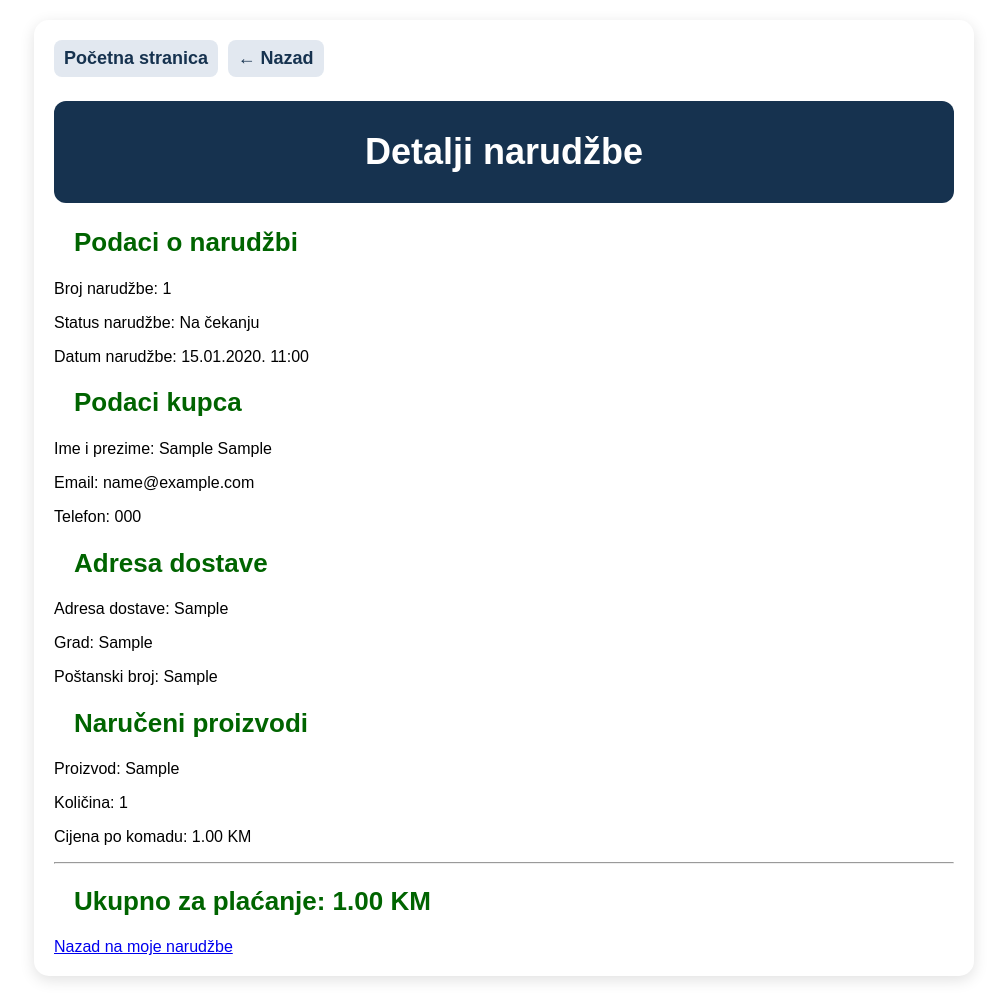
After one commit to gg053018-afk/internet-prodavnica, a Django app: page /moje-narudzbe/1/ in a window 1280 px wide. The commit adds this page. Shown: the whole page, without its empty margins (136-1143 px from the left). Run offline with Django 5.2, Linux system fonts and the light colour scheme; a user stored in the database is signed in; tables that the repository leaves empty hold one stand-in row (values such as "Sample post").

Commit message:
Dodani detalji narudzbe i uredjen CSS

```diff
--- a/proizvodi/static/proizvodi/style.css
+++ b/proizvodi/static/proizvodi/style.css
@@ -3,6 +3,12 @@ body {
     font-family: Arial, sans-serif;
     margin: 0;
     padding: 20px;
+}
+
+h2 {
+    color: darkgreen;
+    font-size: 26px;
+    margin-left: 20px;
 }
 
 h1 {
@@ -12,12 +18,9 @@ h1 {
     font-size: 36px;
     padding: 30px;
     border-radius: 12px;
-}
-
-h2 {
-    color: darkgreen;
-    font-size: 26px;
-    margin-left: 20px;
+    box-sizing: border-box;
+    max-width: 100%;
+    overflow-wrap: break-word;
 }
 
 .korisnicki-meni {
@@ -29,7 +32,7 @@ h2 {
 
 .korisnicki-meni p {
     color: #334155;
-    font-size: 16px;
+    font-size: 20px;
 }
 
 .korisnicki-meni a {
@@ -504,7 +507,7 @@ h2 {
 
 .stranica-prijave label {
     display: block;
-    font-size: 16px;
+    font-size: 20px;
     font-weight: bold;
     margin-top: 15px;
     margin-bottom: 5px;
@@ -559,10 +562,6 @@ h2 {
     text-align: center;
 }
 
-.korisnicki-meni p {
-    font-size: 20px;
-}
-
 .prazna-korpa {
     font-size: 20px;
     font-weight: bold;
@@ -590,6 +589,15 @@ h2 {
     font-size: 20px;
 }
 
-.stranica-prijave label {
-    font-size: 20px;
+.stranica-detalji-narudzbe p {
+    font-size: 16px;
 }
+
+.stranica-detalji-narudzbe {
+    max-width: 900px;
+    margin: 20px auto;
+    background-color: white;
+    border-radius: 15px;
+    padding: 20px;
+    box-shadow: 0 4px 15px rgba(0, 0, 0, 0.12);
+}
--- /dev/null
+++ b/proizvodi/templates/proizvodi/detalji_narudzbe.html
@@ -0,0 +1,52 @@
+<!DOCTYPE html>
+<html>
+<head>
+    {% load static %}
+    <link rel="stylesheet" href="{% static 'proizvodi/style.css' %}">
+    <meta charset="UTF-8">
+    <meta name="viewport" content="width=device-width, initial-scale=1.0">
+
+    <title>Detalji narudzbe</title>
+
+</head>
+
+<body class="stranica-detalji-narudzbe"></body>
+    {% include 'proizvodi/navigacija.html' %}
+
+    <h1>Detalji narudžbe</h1>
+
+    <h2>Podaci o narudžbi</h2>
+
+    <p>Broj narudžbe: {{ narudzba.id }}</p>
+    <p>Status narudžbe: {{ narudzba.status }}</p>
+    <p>Datum narudžbe: {{ narudzba.datum_narudzbe|date:"d.m.Y. H:i" }}</p>
+
+    <h2>Podaci kupca</h2>
+
+    <p>Ime i prezime: {{ narudzba.ime }} {{ narudzba.prezime }}</p>
+    <p>Email: {{ narudzba.email }}</p>
+    <p>Telefon: {{ narudzba.telefon }}</p>
+
+    <h2>Adresa dostave</h2>
+
+    <p>Adresa dostave: {{ narudzba.adresa }}</p>
+    <p>Grad: {{ narudzba.grad }}</p>
+    <p>Poštanski broj: {{ narudzba.postanski_broj }}</p>
+
+    <h2>Naručeni proizvodi</h2>
+
+    {% for stavka in narudzba.stavkanarudzbe_set.all %}
+        <p>Proizvod: {{ stavka.proizvod.naziv }}</p>
+        <p>Količina: {{ stavka.kolicina }}</p>
+        <p>Cijena po komadu: {{ stavka.cijena }} KM</p>
+        <hr>
+    {% empty %}
+        <p>Nema proizvoda u ovoj narudžbi.</p>
+    {% endfor %}
+
+    <h2>Ukupno za plaćanje: {{ narudzba.ukupno }} KM</h2>
+
+    <a href="{% url 'moje_narudzbe' %}">Nazad na moje narudžbe</a>
+
+</body>
+</html>
--- a/proizvodi/templates/proizvodi/moje_narudzbe.html
+++ b/proizvodi/templates/proizvodi/moje_narudzbe.html
@@ -17,6 +17,8 @@
     <p>Datum narudžbe: {{ narudzba.datum_narudzbe|date:"d.m.Y. H:i" }}</p>
 
     <p>Status narudžbe: {{ narudzba.status }}</p>
+
+    <a href="{% url 'detalji_narudzbe' narudzba.id %}">Detalji narudžbe</a>
 
     {% for stavka in narudzba.stavkanarudzbe_set.all %}
 
--- a/proizvodi/urls.py
+++ b/proizvodi/urls.py
@@ -7,4 +7,5 @@ urlpatterns = [
     path('korpa/', views.korpa, name='korpa'),
     path('narudzba/', views.narudzba, name='narudzba'),
     path('moje-narudzbe/', views.moje_narudzbe, name='moje_narudzbe'),
+    path('moje-narudzbe/<int:narudzba_id>/', views.detalji_narudzbe, name='detalji_narudzbe'),
 ]
--- a/proizvodi/views.py
+++ b/proizvodi/views.py
@@ -1,7 +1,9 @@
 from django.contrib.auth.decorators import login_required
 from django.contrib import messages
-from django.shortcuts import render, redirect
+from django.shortcuts import render, redirect, get_object_or_404
 from .models import Proizvod, Narudzba, StavkaNarudzbe
+from django.db import transaction
+from django.db.models import F
 
 def pocetna(request):
     proizvodi = Proizvod.objects.all()
@@ -133,41 +135,54 @@ def narudzba(request):
                     "proizvodi/narudzba.html",
                     {"poruka": poruka}
                 )
+        try:
+            with transaction.atomic():
+                narudzba = Narudzba.objects.create(
+                    korisnik=request.user,
+                    ime=ime,
+                    prezime=prezime,
+                    adresa=adresa,
+                    grad=grad,
+                    postanski_broj=postanski_broj,
+                    telefon=telefon,
+                    email=email
+                )
 
-        narudzba = Narudzba.objects.create(
-            korisnik=request.user,
-            ime=ime,
-            prezime=prezime,
-            adresa=adresa,
-            grad=grad,
-            postanski_broj=postanski_broj,
-            telefon=telefon,
-            email=email
-        )
+                ukupno_narudzbe = 0
 
-        ukupno_narudzbe = 0
+                for proizvod_id, kolicina in korpa_session.items():
+                    proizvod = Proizvod.objects.get(id=proizvod_id)
 
-        for proizvod_id, kolicina in korpa_session.items():
-            proizvod = Proizvod.objects.get(id=proizvod_id)
+                    ukupno_narudzbe += proizvod.cijena * kolicina
 
-            ukupno_narudzbe += proizvod.cijena * kolicina
+                    StavkaNarudzbe.objects.create(
+                        narudzba=narudzba,
+                        proizvod=proizvod,
+                        kolicina=kolicina,
+                        cijena=proizvod.cijena
+                    )
 
-            StavkaNarudzbe.objects.create(
-                narudzba=narudzba,
-                proizvod=proizvod,
-                kolicina=kolicina,
-                cijena=proizvod.cijena
+                    azurirano = Proizvod.objects.filter(
+                        id=proizvod_id,
+                        kolicina__gte=kolicina
+                    ).update(kolicina=F("kolicina") - kolicina)
+
+                    if azurirano == 0:
+                        raise ValueError("Nema dovoljno proizvoda na stanju.")
+                    Proizvod.objects.filter(
+                        id=proizvod_id,
+                        kolicina=0
+                    ).update(dostupan=False)
+
+                narudzba.ukupno = ukupno_narudzbe
+                narudzba.save()
+        except ValueError:
+            poruka = "Nema dovoljno proizvoda na stanju."
+            return render(
+                request,
+                "proizvodi/narudzba.html",
+                {"poruka": poruka}
             )
-
-            proizvod.kolicina -= kolicina
-
-            if proizvod.kolicina == 0:
-                proizvod.dostupan = False
-
-            proizvod.save()
-
-        narudzba.ukupno = ukupno_narudzbe
-        narudzba.save()
 
         request.session["korpa"] = {}
 
@@ -192,3 +207,17 @@ def moje_narudzbe(request):
         "proizvodi/moje_narudzbe.html",
         {"narudzbe": narudzbe}
     )
+
+@login_required(login_url="prijava")
+def detalji_narudzbe(request, narudzba_id):
+    narudzba = get_object_or_404(
+    Narudzba,
+    id=narudzba_id,
+    korisnik=request.user
+    )
+
+    return render(
+        request,
+        "proizvodi/detalji_narudzbe.html",
+        {"narudzba": narudzba}
+    )
```
